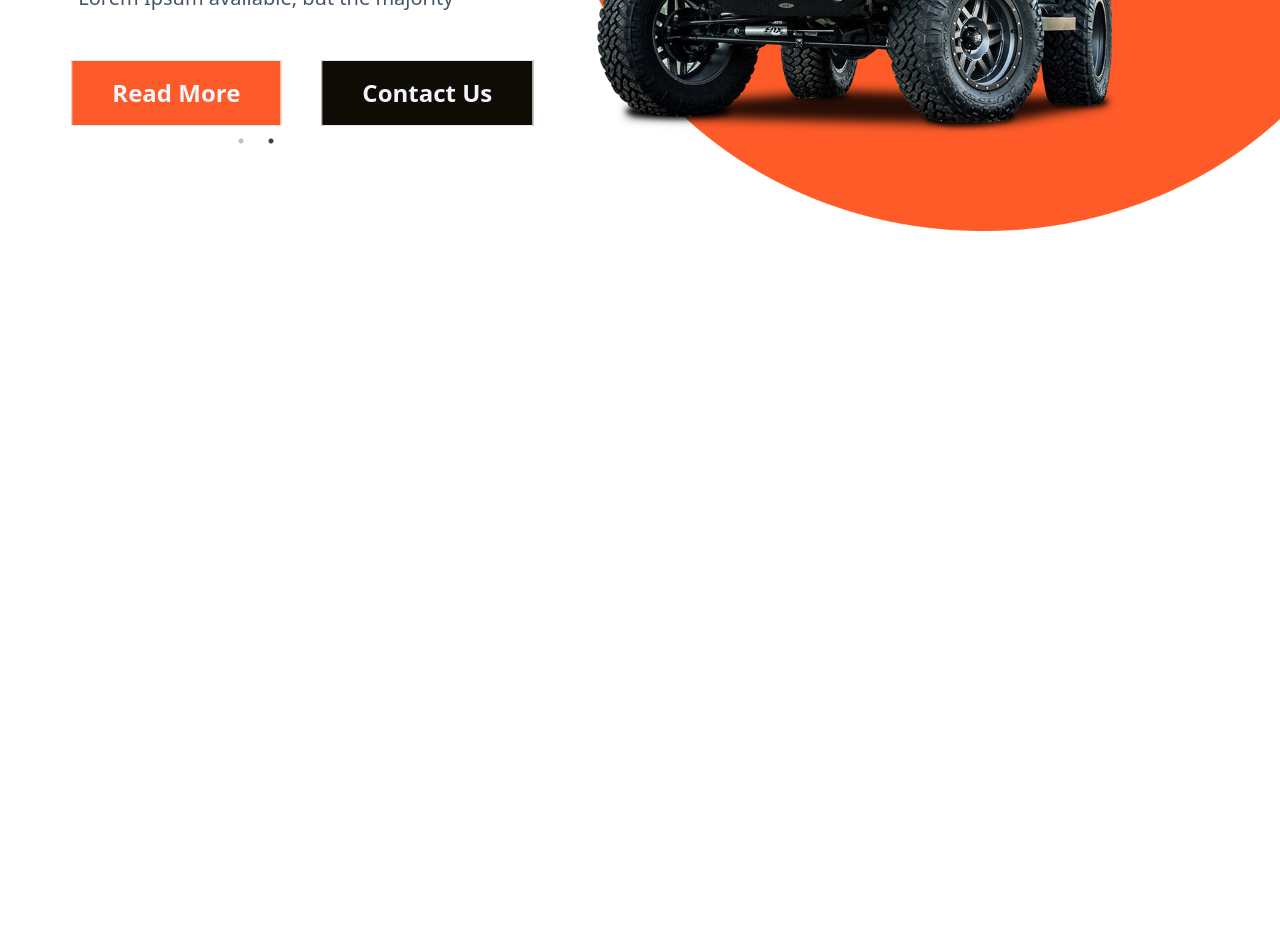
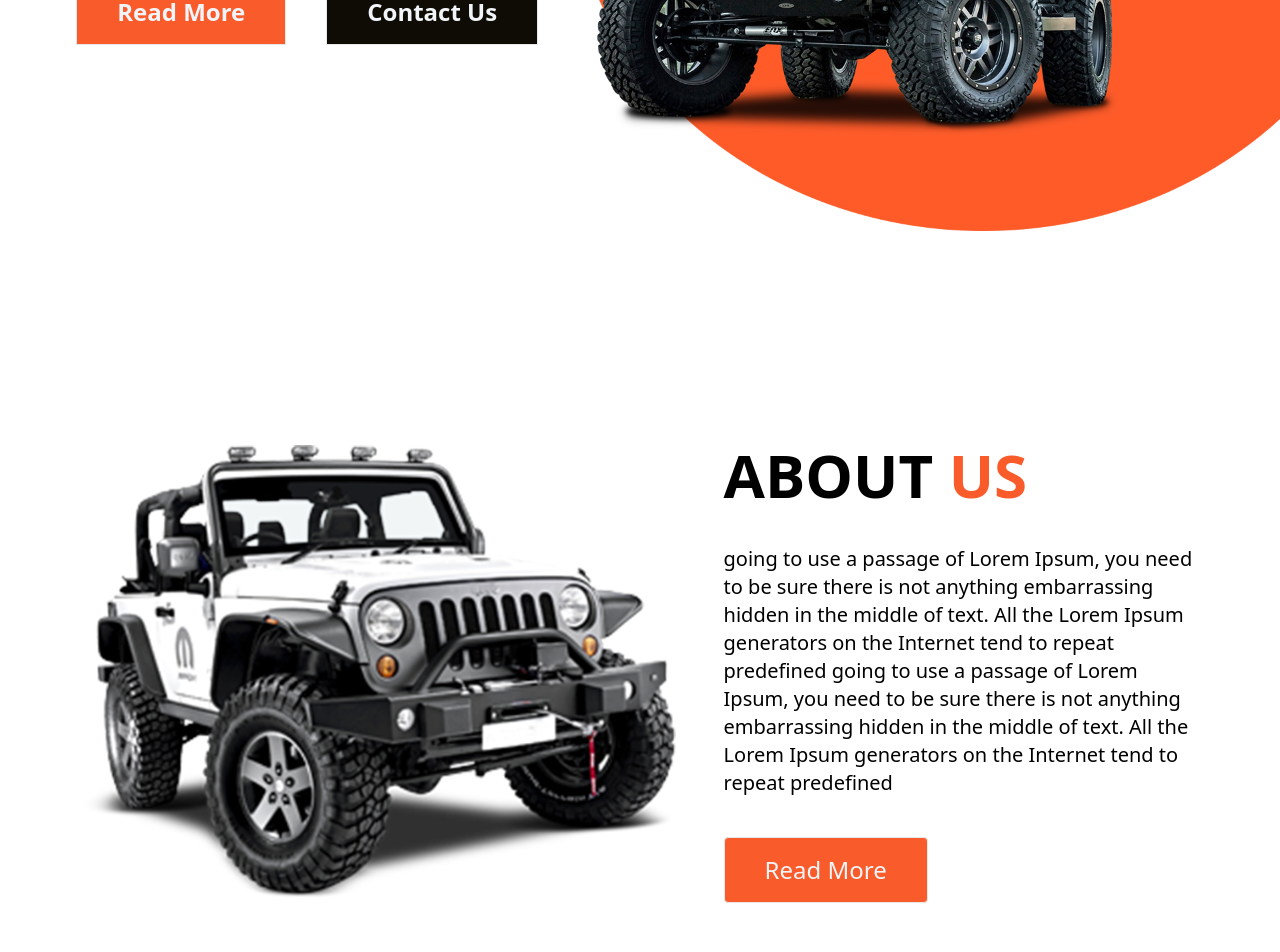
Before and after one commit to rizvan555/RENT-A-CAR, a Next.js app: page / in a window 1280 px wide. Shown: the part 520-1472 px from the top of the page. Before the commit the page ends 800 px from the top, so only its background shows below. Built offline with nearby package versions, Linux system fonts and the light colour scheme.

Commit message:
created about and search pages

```diff
--- a/pages/Home.tsx
+++ b/pages/Home.tsx
@@ -1,11 +1,8 @@
 import React from "react";
-import Header from "./components/Header";
-import { FaPhoneAlt } from "react-icons/fa";
-import { ImLocation2 } from "react-icons/im";
-import { MdEmail } from "react-icons/md";
+import Header from "./components/resource/Header";
 import bannerBg from "../resource/images/bannerBg.png";
 import Image from "next/image";
-import Carousel from "./components/Carousel";
+import Carousel from "./components/resource/Carousel";
 import "slick-carousel/slick/slick.css";
 import "slick-carousel/slick/slick-theme.css";
 
@@ -13,25 +10,11 @@ function Home() {
   return (
     <div className="relative">
       <Header />
-      <main className="relative">
-        <ul className="flex justify-around text-slate-100 py-4 bg-primary z-10 ">
-          <li className="flex items-center gap-2">
-            <ImLocation2 />
-            Location
-          </li>
-          <li className="flex items-center gap-2">
-            <FaPhoneAlt />
-            (+49)12345678
-          </li>
-          <li className="flex items-center gap-2">
-            <MdEmail />
-            demo@gmail.com
-          </li>
-        </ul>
-        <div className="z-0 absolute">
+      <main className="">
+        <div className="">
           <Image src={bannerBg} alt="bannerBg" className="" />
         </div>
-        <div className="relative top-48 right-96">
+        <div className="relative bottom-[70vh] right-[26vw]">
           <Carousel />
         </div>
       </main>
--- /dev/null
+++ b/pages/about.tsx
@@ -0,0 +1,34 @@
+import React from "react";
+import Button from "./components/resource/Button";
+import aboutImg from "../resource/images/aboutImg.png";
+import Image from "next/image";
+
+function About() {
+  return (
+    <div className="flex gap-12 w-full h-[100vh] px-20 -my-40">
+      <div className="w-full h-full">
+        <Image src={aboutImg} alt="aboutImg" />
+      </div>
+      <div className=" flex flex-col w-[70vw] gap-10">
+        <h2 className="text-6xl font-bold">
+          ABOUT <span className="text-primary">US</span>
+        </h2>
+        <p className="text-xl">
+          going to use a passage of Lorem Ipsum, you need to be sure there is
+          not anything embarrassing hidden in the middle of text. All the Lorem
+          Ipsum generators on the Internet tend to repeat predefined going to
+          use a passage of Lorem Ipsum, you need to be sure there is not
+          anything embarrassing hidden in the middle of text. All the Lorem
+          Ipsum generators on the Internet tend to repeat predefined
+        </p>
+        <div className="">
+          <Button className="bg-primary text-slate-100 font-normal rounded">
+            Read More
+          </Button>
+        </div>
+      </div>
+    </div>
+  );
+}
+
+export default About;
--- a/pages/components/Header.tsx
+++ /dev/null
@@ -1,18 +0,0 @@
-import React from "react";
-import Link from "next/link";
-import Navbar from "../components/Navbar";
-import logo from "../../resource/images/logo.png";
-import Image from "next/image";
-
-function Header() {
-  return (
-    <div className="flex items-center justify-between py-4 px-16 bg-dark text-slate-100">
-      <Link href="/" className="text-3xl fond-bold">
-        <Image src={logo} alt="Logo" />
-      </Link>
-      <Navbar />
-    </div>
-  );
-}
-
-export default Header;
--- a/pages/components/Carousel.tsx
+++ b/pages/components/resource/Carousel.tsx
@@ -14,19 +14,19 @@ interface PropSetteings {
 }
 function Carousel() {
   const settings = {
-    dots: true,
+    dots: false,
     infinite: true,
     speed: 500,
     slidesToShow: 1,
     slidesToScroll: 1,
     autoplay: true,
-    autoplaySpeed: 5000,
+    autoplaySpeed: 2000,
     arrows: false,
   } as PropSetteings;
 
   return (
     <Slider {...settings}>
-      <div className="flex flex-col items-start text-white z-30  gap-y-20 w-[50vw]">
+      <div className="flex flex-col items-start text-white z-30 gap-y-20 w-[50vw]">
         <h1 className="flex flex-col text-center font-bold">
           <span className="text-dark text-7xl ">CAR RENT</span>
           <span className="text-red-500 text-7xl">FOR YOU</span>
--- /dev/null
+++ b/pages/components/resource/Header.tsx
@@ -0,0 +1,37 @@
+import React from "react";
+import Link from "next/link";
+import Navbar from "./Navbar";
+import logo from "../../../resource/images/logo.png";
+import Image from "next/image";
+import { FaPhoneAlt } from "react-icons/fa";
+import { ImLocation2 } from "react-icons/im";
+import { MdEmail } from "react-icons/md";
+
+function Header() {
+  return (
+    <div>
+      <div className="flex items-center justify-between py-4 px-16 bg-dark text-slate-100">
+        <Link href="/" className="text-3xl fond-bold">
+          <Image src={logo} alt="Logo" />
+        </Link>
+        <Navbar />
+      </div>
+      <ul className="flex justify-around text-slate-100 py-4 bg-primary ">
+        <li className="flex items-center gap-2">
+          <ImLocation2 />
+          Location
+        </li>
+        <li className="flex items-center gap-2">
+          <FaPhoneAlt />
+          (+49)12345678
+        </li>
+        <li className="flex items-center gap-2">
+          <MdEmail />
+          demo@gmail.com
+        </li>
+      </ul>
+    </div>
+  );
+}
+
+export default Header;
--- a/pages/index.tsx
+++ b/pages/index.tsx
@@ -1,10 +1,16 @@
-import Image from "next/image";
 import { Inter } from "next/font/google";
-import Header from "./components/Header";
-import Home from "./Home";
+import Home from "./home";
+import About from "./about";
+import SearchContainer from "./searchContainer";
 
 const inter = Inter({ subsets: ["latin"] });
 
 export default function HomePage() {
-  return <Home />;
+  return (
+    <div>
+      <Home />
+      <About />
+      <SearchContainer />
+    </div>
+  );
 }
--- /dev/null
+++ b/pages/searchContainer.tsx
@@ -0,0 +1,19 @@
+import React from "react";
+
+function SearchContainer() {
+  return (
+    <div className="bg-dark py-10">
+      <div className="text-slate-100">
+        <h3>Search Your Best Cars</h3>
+        <p>Using Content here, content here, making it look like readable</p>
+      </div>
+      <div className="flex gap-4">
+        <input type="text" placeholder="Any Brand" />
+        <input type="text" placeholder="Any Type" />
+        <input type="text" placeholder="Price" />
+      </div>
+    </div>
+  );
+}
+
+export default SearchContainer;
--- a/tailwind.config.js
+++ b/tailwind.config.js
@@ -9,7 +9,7 @@ module.exports = {
     extend: {
       colors: {
         dark: "#0f0c06",
-        primary: "#fd5a2a",
+        primary: "#f95b2a",
       },
     },
   },
```
Also changed, not shown: pages/components/resource/Button.tsx (renamed from pages/components/Button.tsx), pages/components/resource/Navbar.tsx (renamed from pages/components/Navbar.tsx), resource/images/aboutImg.png (renamed from resource/images/about-img.png).
